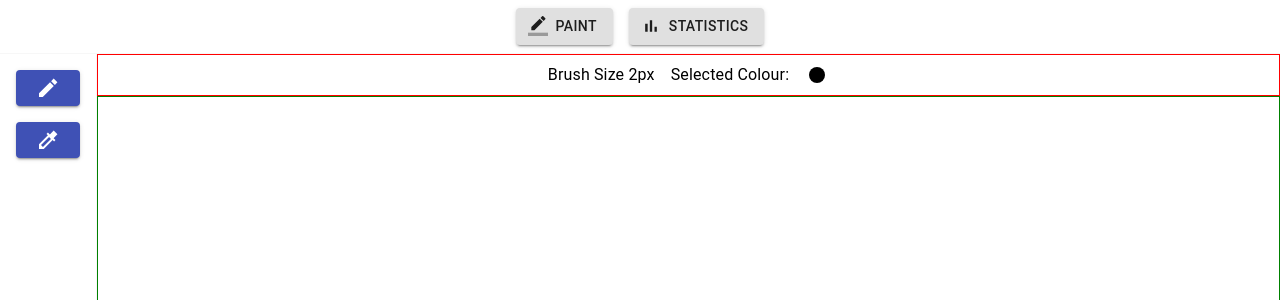
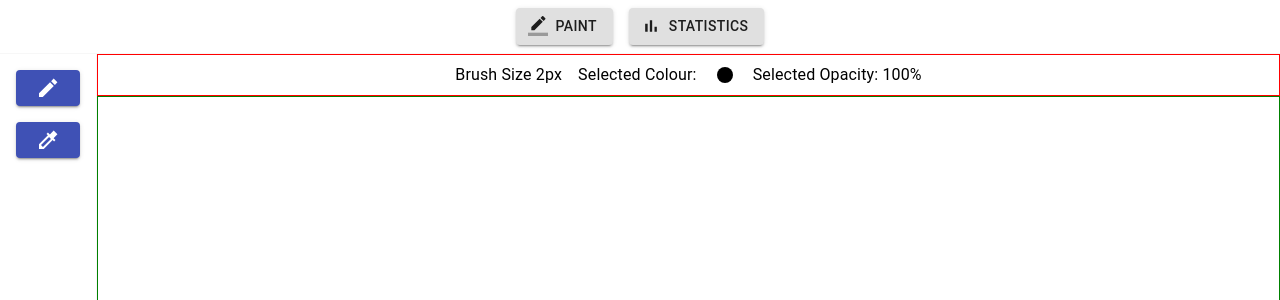
Before and after one commit to scottwarren/paint, a React (Create React App) app: page / in a window 1280 px wide. Shown: the top 300 px of the page. Built offline with nearby package versions, Linux system fonts and the light colour scheme.

Commit message:
Feature: Displaying the selected opacity in the "context" menu"

```diff
--- a/src/pages/Paint.tsx
+++ b/src/pages/Paint.tsx
@@ -1,4 +1,4 @@
-import React, { useState } from 'react';
+import React, { useState, useCallback } from 'react';
 import { RGBColor } from 'react-color';
 import styled from 'styled-components';
 import Typography from '@material-ui/core/Typography';
@@ -64,12 +64,19 @@ function Paint(): React.ReactElement {
   const [color, setColor] = useState<RGBColor>(DEFAULT_RGBA);
   const [brushSize, setBrushSize] = useState<number>(2);
 
+  const getOpacity = useCallback(() => {
+    const alpha = color?.a ?? 1;
+
+    return `${Math.round(alpha * 100)}%`;
+  }, [color.a]);
+
   return (
     <Container>
       <ContextMenuArea>
         <Typography>Brush Size {brushSize}px</Typography>
         <Typography>Selected Colour:</Typography>
         <FiberManualRecordIcon htmlColor={getCSSColorFromRGBColor(color)} />
+        <Typography>Selected Opacity: {getOpacity()}</Typography>
       </ContextMenuArea>
       <ToolbarArea>
         <ToolbarContainer>
```
